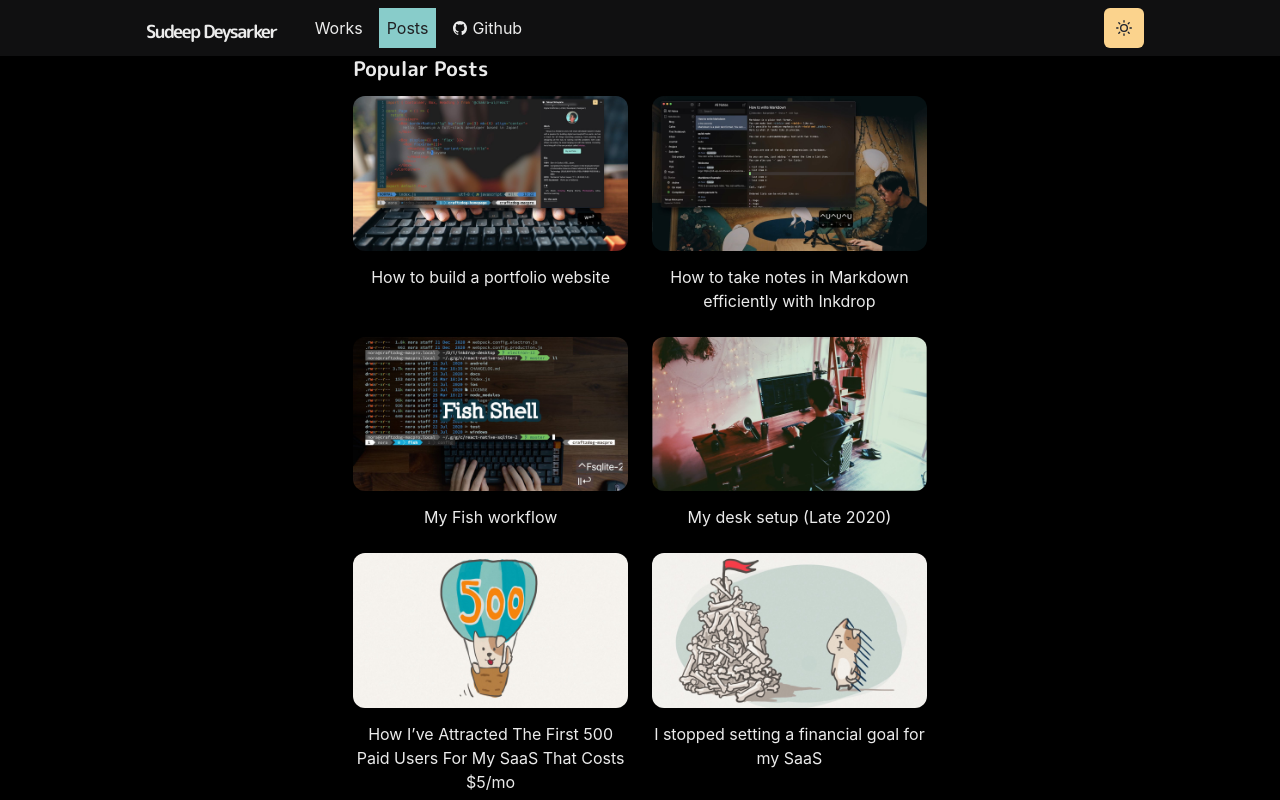
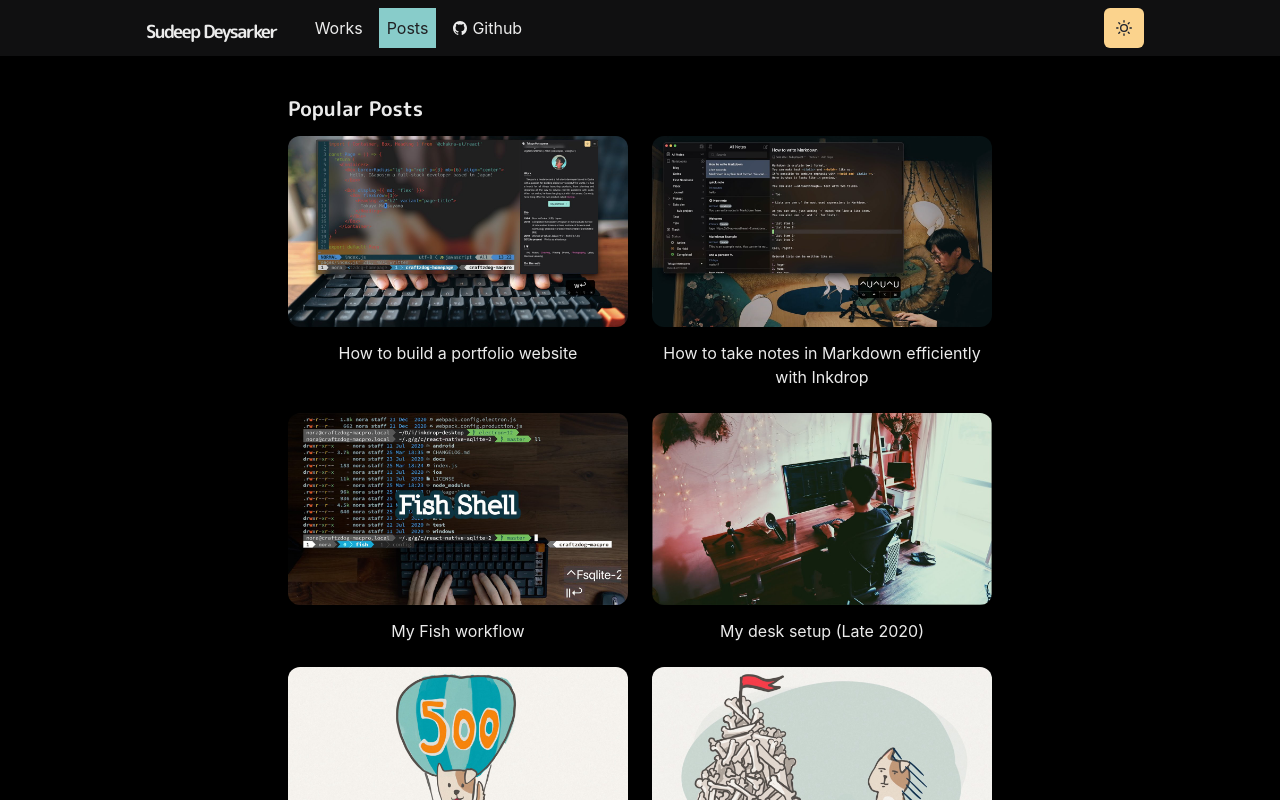
Before and after one commit to Lunaticsatoshi/sudeep-portfolio, a Next.js app: page /posts in a window 1280 px wide. Shown: the top 800 px of the page. Built offline with nearby package versions, Linux system fonts and the light colour scheme.

Commit message:
:zap: Removing containers from pages and adding it to layout

```diff
--- a/src/components/layouts/article.js
+++ b/src/components/layouts/article.js
@@ -1,5 +1,6 @@
 import { motion } from 'framer-motion'
 import Head from 'next/head'
+import { Container } from '@chakra-ui/react'
 import { GridItemStyle } from '../grid-item'
 
 const variants = {
@@ -27,7 +28,8 @@ const Layout = ({ children, title }) => {
             <meta property="og:title" content={t} />
           </Head>
         )}
-        {children}
+
+        <Container  maxW="container.lg" marginTop={10}>{children}</Container>
 
         <GridItemStyle />
       </>
--- a/src/pages/index.js
+++ b/src/pages/index.js
@@ -1,7 +1,6 @@
 import NextLink from 'next/link'
 import {
   Link,
-  Container,
   Heading,
   Box,
   SimpleGrid,
@@ -27,7 +26,6 @@ const ProfileImage = chakra(Image, {
 
 const Home = () => (
   <Layout>
-    <Container maxW="container.lg">
       <Box display={{ md: 'flex' }}>
         <Box flexGrow={1}>
           <Heading as="h2" variant="page-title">
@@ -209,7 +207,6 @@ const Home = () => (
           </NextLink>
         </Box>
       </Section>
-    </Container>
   </Layout>
 )
 
--- a/src/pages/posts.js
+++ b/src/pages/posts.js
@@ -1,4 +1,4 @@
-import { Container, Heading, SimpleGrid } from '@chakra-ui/react'
+import { Heading, SimpleGrid } from '@chakra-ui/react'
 import Layout from '../components/layouts/article'
 import Section from '../components/section'
 import { GridItem } from '../components/grid-item'
@@ -14,7 +14,6 @@ import thumb50xFaster from '../../public/images/contents/youtube-50x-faster.jpg'
 
 const Posts = () => (
   <Layout title="Posts">
-    <Container>
       <Heading as="h3" fontSize={20} mb={4}>
         Popular Posts
       </Heading>
@@ -73,7 +72,6 @@ const Posts = () => (
           />
         </SimpleGrid>
       </Section>
-    </Container>
   </Layout>
 )
 
--- a/src/pages/works.js
+++ b/src/pages/works.js
@@ -1,4 +1,4 @@
-import { Container, Heading, SimpleGrid, Divider } from '@chakra-ui/react'
+import { Heading, SimpleGrid, Divider } from '@chakra-ui/react'
 import Layout from '../components/layouts/article'
 import Section from '../components/section'
 import { WorkGridItem } from '../components/grid-item'
@@ -16,7 +16,6 @@ import thumbAmembo from '../../public/images/works/amembo_eyecatch.png'
 
 const Works = () => (
   <Layout title="Works">
-    <Container>
       <Heading as="h3" fontSize={20} mb={4}>
         Works
       </Heading>
@@ -117,7 +116,6 @@ const Works = () => (
           </WorkGridItem>
         </Section>
       </SimpleGrid>
-    </Container>
   </Layout>
 )
 
```
